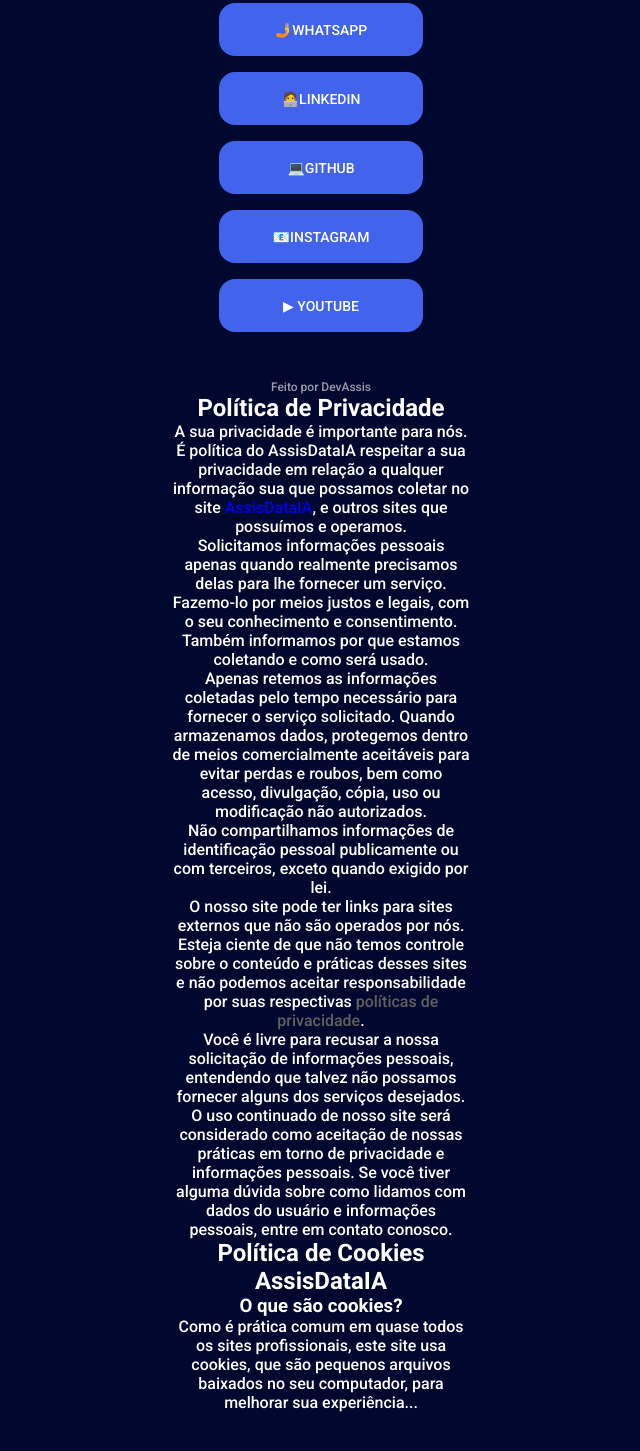
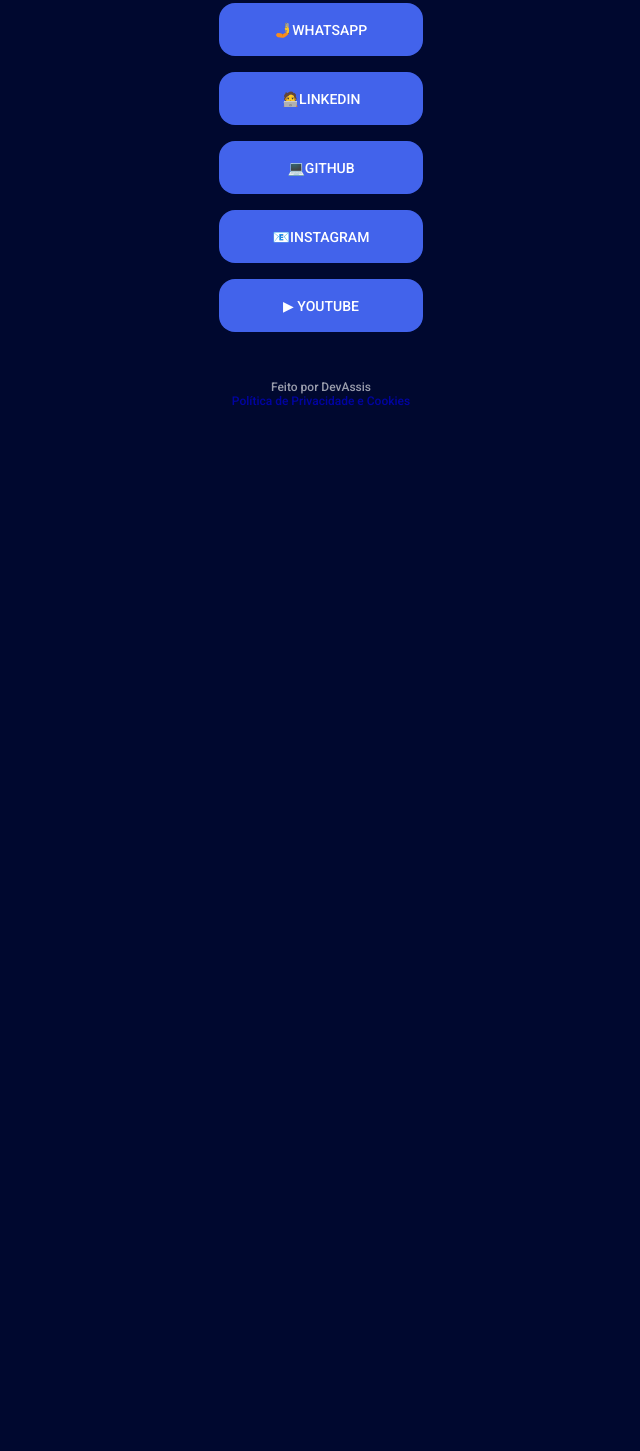
Before and after one commit to DevAssis/AssisDataIA, a plain HTML site: page index.html in a window 1280 px wide. Shown: the part 303-1754 px from the top of the page, without its empty margins (319-959 px from the left). After the commit the page ends 800 px from the top, so only its background shows below. Drawn offline with Linux system fonts and the light colour scheme.

Commit message:
Update index.html
politica de privacidade linkada

```diff
--- a/index.html
+++ b/index.html
@@ -5,7 +5,7 @@
     <link rel="preconnect" href="https://fonts.gstatic.com" crossorigin />
     <meta charset="UTF-8" />
     <meta name="viewport" content="width=device-width, initial-scale=1.0" />
-    <title>AssisDataIA - Política de Privacidade</title>
+    <title>AssisDataIA - Início</title>
     <link href="https://fonts.googleapis.com/css2?family=Roboto+Mono&family=Roboto:wght@500;700&display=swap" rel="stylesheet" />
     <link rel="stylesheet" href="./styles.css" />
 </head>
@@ -23,24 +23,11 @@
             <li><a href="https://www.youtube.com/channel/UCjLsXTiXJ6ayRNOHRwNuBCw" target="_blank">▶ Youtube</a></li>
         </ul>
 
-        <footer>Feito por DevAssis</footer>
-
-        <!-- Seção de Política de Privacidade e Cookies -->
-        <section>
-            <h2>Política de Privacidade</h2>
-            <p>A sua privacidade é importante para nós. É política do AssisDataIA respeitar a sua privacidade em relação a qualquer informação sua que possamos coletar no site <a href="https://assisdataia">AssisDataIA</a>, e outros sites que possuímos e operamos.</p>
-            <p>Solicitamos informações pessoais apenas quando realmente precisamos delas para lhe fornecer um serviço. Fazemo-lo por meios justos e legais, com o seu conhecimento e consentimento. Também informamos por que estamos coletando e como será usado.</p>
-            <p>Apenas retemos as informações coletadas pelo tempo necessário para fornecer o serviço solicitado. Quando armazenamos dados, protegemos dentro de meios comercialmente aceitáveis para evitar perdas e roubos, bem como acesso, divulgação, cópia, uso ou modificação não autorizados.</p>
-            <p>Não compartilhamos informações de identificação pessoal publicamente ou com terceiros, exceto quando exigido por lei.</p>
-            <p>O nosso site pode ter links para sites externos que não são operados por nós. Esteja ciente de que não temos controle sobre o conteúdo e práticas desses sites e não podemos aceitar responsabilidade por suas respectivas <a href="https://privacidade.me/" target="_blank" style="color: #616060; text-decoration: none;">políticas de privacidade</a>.</p>
-            <p>Você é livre para recusar a nossa solicitação de informações pessoais, entendendo que talvez não possamos fornecer alguns dos serviços desejados.</p>
-            <p>O uso continuado de nosso site será considerado como aceitação de nossas práticas em torno de privacidade e informações pessoais. Se você tiver alguma dúvida sobre como lidamos com dados do usuário e informações pessoais, entre em contato conosco.</p>
-
-            <h2>Política de Cookies AssisDataIA</h2>
-            <h3>O que são cookies?</h3>
-            <p>Como é prática comum em quase todos os sites profissionais, este site usa cookies, que são pequenos arquivos baixados no seu computador, para melhorar sua experiência...</p>
-            <!-- O restante do conteúdo da política de cookies segue o mesmo formato, incluindo cada seção -->
-        </section>
+        <footer>
+            Feito por DevAssis
+            <!-- Link para a política de privacidade no GitHub Pages -->
+            <p><a href="https://devassis.github.io/link-da-bio/politica_privacidade.html" target="_blank">Política de Privacidade e Cookies</a></p>
+        </footer>
     </div>
 </body>
 </html>
```
